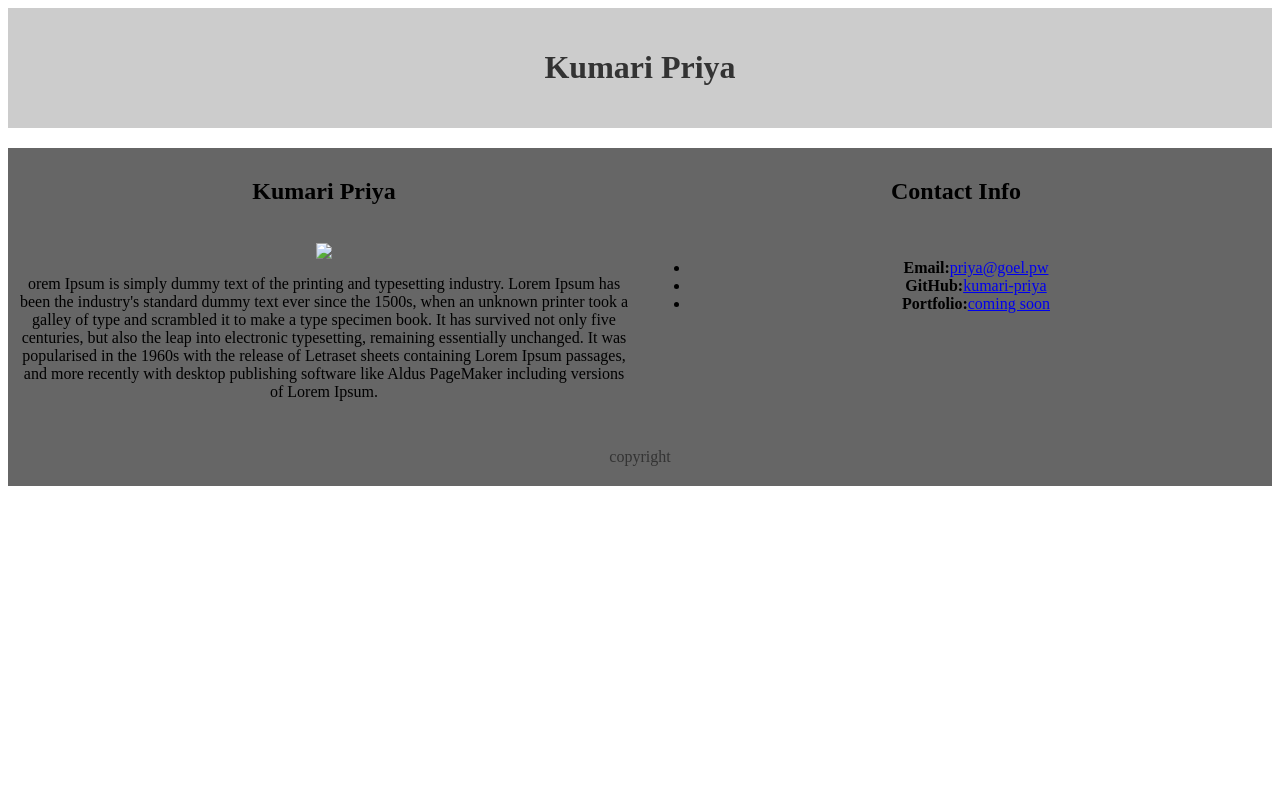
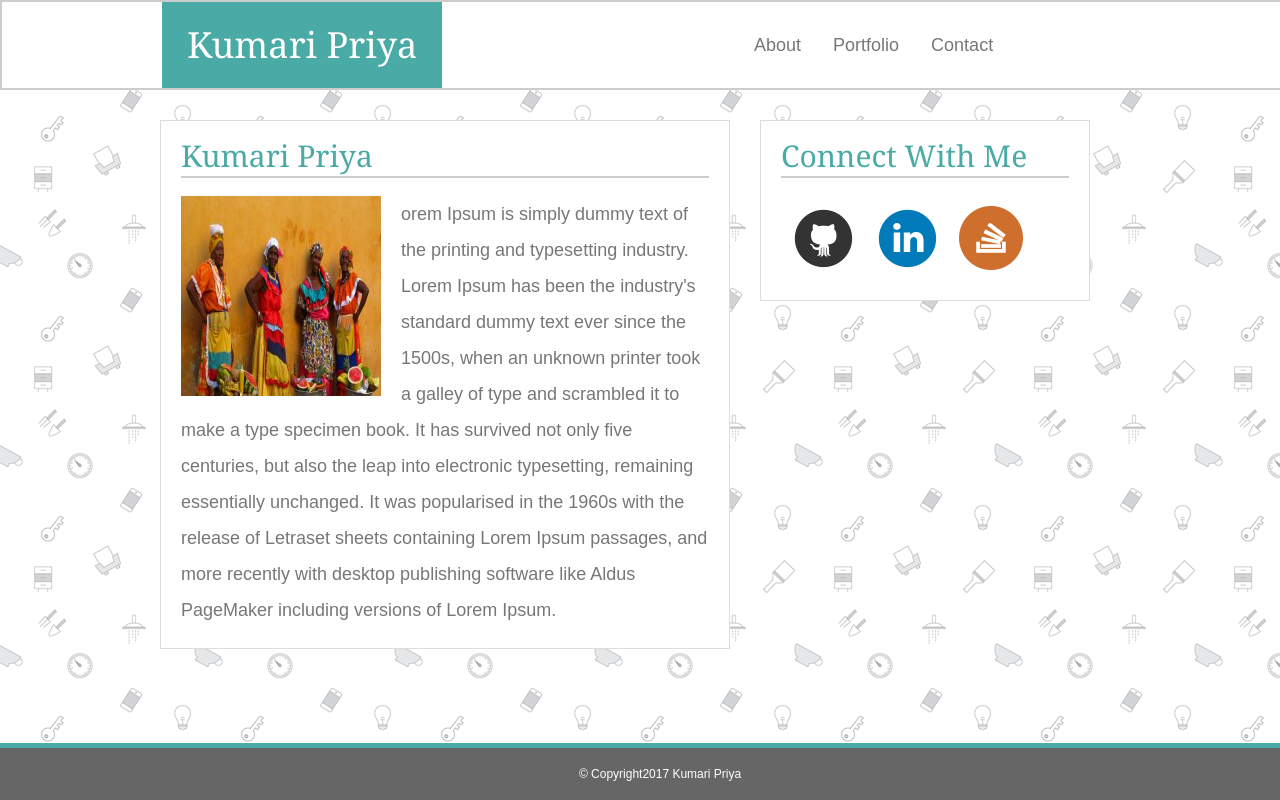
Before and after one commit to kumari-priya/kumari-priya.github.io, a plain HTML site: page index.html in a window 1280 px wide. Drawn offline with Linux system fonts and the light colour scheme.

Commit message:
update  portfolio page

```diff
--- a/assets/css/reset.css
+++ b/assets/css/reset.css
@@ -0,0 +1,48 @@
+/* http://meyerweb.com/eric/tools/css/reset/
+   v2.0 | 20110126
+   License: none (public domain)
+*/
+
+html, body, div, span, applet, object, iframe,
+h1, h2, h3, h4, h5, h6, p, blockquote, pre,
+a, abbr, acronym, address, big, cite, code,
+del, dfn, em, img, ins, kbd, q, s, samp,
+small, strike, strong, sub, sup, tt, var,
+b, u, i, center,
+dl, dt, dd, ol, ul, li,
+fieldset, form, label, legend,
+table, caption, tbody, tfoot, thead, tr, th, td,
+article, aside, canvas, details, embed,
+figure, figcaption, footer, header, hgroup,
+menu, nav, output, ruby, section, summary,
+time, mark, audio, video {
+	margin: 0;
+	padding: 0;
+	border: 0;
+	font-size: 100%;
+	font: inherit;
+	vertical-align: baseline;
+}
+/* HTML5 display-role reset for older browsers */
+article, aside, details, figcaption, figure,
+footer, header, hgroup, menu, nav, section {
+	display: block;
+}
+body {
+	line-height: 1;
+}
+ol, ul {
+	list-style: none;
+}
+blockquote, q {
+	quotes: none;
+}
+blockquote:before, blockquote:after,
+q:before, q:after {
+	content: '';
+	content: none;
+}
+table {
+	border-collapse: collapse;
+	border-spacing: 0;
+}
--- a/assets/css/style.css
+++ b/assets/css/style.css
@@ -1,32 +1,41 @@
-/**
- * Float Layout Activity
- **/
+body{
+  color: #777777;
+  font-family: 'Arial', 'Helvetica Neue', Helvetica, sans-serif;
+  font-size: 18px;
+  background: #ffffff url("../images/doodles.png") repeat right top;
 
-* {
-  box-sizing: border-box;
-  text-align: center;
 }
+.divHeader{
 
-body {
 }
+#header {
+  margin: 0;
+  border : solid 2px #cccccc;
+  background-color: white!important;
+  width: 100%;
 
-header {
-  padding: 20px;
-  margin-bottom: 20px;
-  color: #333;
-  background: #ccc;
 }
+.header-content{
+  width: 960px;
+  margin: 0 auto;
+}
+h1, h2{
+  font-family: 'Georgia', Times, Times New Roman, serif;
+}
+h1{
+  font-size: 36px;
+  background: #4aaaa5;
+  color: #ffffff;
+  padding: 25px;
+  width: 40%;
 
-section {
 }
-
-#division {
-    width:100%;
-    padding:20px;
-    margin:10px;
-    background: #6ea3da;
+h2{
+  font-size: 30px;
+  color: #4aaaa5;
+  padding-bottom: 5px;
+  border-bottom: solid 2px #cccccc;
 }
-
 aside {
     float: left;
     background: white;
@@ -35,15 +44,27 @@ aside {
     margin-left: 50px;
 }
 footer {
+  position: fixed;
+  bottom: 0;
+  width: 100%;
   padding: 20px;
   margin-top: 20px;
-  color: #333;
+  color: #ffffff;
+  font-size: 12px;
   background: #666666;
+  border-top: solid 5px #4aaaa5;
+
+}
+
+.content{
+  width: 960px;
+  margin: 10px auto;
 }
 .main-content{
   color: #777777;
-  background: #ffffff;
+  background: white;
   border: solid 1px #dddddd;
+  margin: 20px auto;
 }
 
 .clearfix::after {
@@ -51,9 +72,64 @@ footer {
   display: block;
   clear: both;
 }
-.column {
+.column1 {
     float: left;
-    width: 50%;
+    width: 55%;
+    padding: 20px;
+    margin-right: 30px;
+}
+.column2 {
+    float: left;
+    width: 30%;
+    padding: 20px;
+}
+.head-column1{
+  float: left;
+  width: 60%;
+}
+.head-column2{
+  float: left;
+  width: 30%;
+  vertical-align: middle;
+  margin-top: 20px;
+}
+
+/*Navigation*/
+ul {
+    list-style-type: none;
+    margin: 0;
+    padding: 0;
+    overflow: hidden;
+    background-color: white;
+
+}
+
+li {
+    float: left;
+
+}
+
+li a {
+    display: block;
+    color: #777777;
+    text-align: center;
+    padding: 14px 16px;
+    text-decoration: none;
+}
+
+li a:hover {
+    background-color: #4aaaa5;
+    color: white;
+}
+#clink li a{
     padding: 10px;
-    height: 300px; /* Should be removed. Only for demonstration */
 }
+#bio-image{
+  height:200px;
+  width:200px;
+  float:left;
+  margin-right: 20px;
+}
+p{
+  line-height: 2;
+}
--- a/index.html
+++ b/index.html
@@ -1,37 +1,65 @@
 <head>
     <title>Kumari Priya</title>
+    <link rel="stylesheet" type="text/css" href="assets/css/reset.css">
     <link rel="stylesheet" type="text/css" href="assets/css/style.css">
 </head>
+
 <body>
+    <!-- <header class="clearfix content">
 
-<header>
-    <h1>Kumari Priya</h1>
-</header>
-<nav>
+        <h1 css="head-column1">Kumari Priya</h1>
 
-</nav
+            <ul css="head-column2">
+                <li><a class="active" href="#home">About</a></li>
+                <li><a href="#news">Portfolio</a></li>
+                <li><a href="#contact">Contact</a></li>
+            </ul>
 
-<content class="clearfix">
-    <section id="about-me" class="column">
-      <article id="main-content">
+
+    </header> -->
+    <div id="header">
+        <div class="clearfix header-content">
+        <div class="head-column1">
+            <h1 >Kumari Priya</h1>
+        </div>
+        <div class="head-column2">
+          <ul >
+              <li><a class="active" href="#home">About</a></li>
+              <li><a href="#news">Portfolio</a></li>
+              <li><a href="#contact">Contact</a></li>
+          </ul>
+        </div>
+      </div>
+    </div>
+
+
+    <div class="clearfix content">
+        <div id="about-me">
+            <article class="column1 main-content">
                 <h2>Kumari Priya</h2>
                 <br>
-    <img src="./Corujinha convite.png" id="bio-image">
-    <p>orem Ipsum is simply dummy text of the printing and typesetting industry. Lorem Ipsum has been the industry's standard dummy text ever since the 1500s, when an unknown printer took a galley of type and scrambled it to make a type specimen book. It has survived not only five centuries, but also the leap into electronic typesetting, remaining essentially unchanged. It was popularised in the 1960s with the release of Letraset sheets containing Lorem Ipsum passages, and more recently with desktop publishing software like Aldus PageMaker including versions of Lorem Ipsum.</p>
+                <img src="assets/images/profile_pic.jpg" id="bio-image">
+                <p>
+                orem Ipsum is simply dummy text of the printing and typesetting industry. Lorem Ipsum has been the industry's standard dummy text ever since the 1500s, when an unknown printer took a galley of type and scrambled it to make a type specimen
+                    book. It has survived not only five centuries, but also the leap into electronic typesetting, remaining essentially unchanged. It was popularised in the 1960s with the release of Letraset sheets containing Lorem Ipsum passages, and
+                    more recently with desktop publishing software like Aldus PageMaker including versions of Lorem Ipsum.
+                  </p>
             </article>
-    </section>
-    <section id="contact-info" class="column">
-    <h2>Contact Info</h2>
+        </div>
+        <div class="column2 main-content">
+            <h2>Connect With Me</h2>
             <br>
-    <ul>
-        <li><strong>Email:</strong><a href="mailto:priya@goel.pw" target="_top">priya@goel.pw</a></li>
-         <li><strong>GitHub:</strong><a href="https://github.com/kumari-priya" target="_blank">kumari-priya</a></li>
-          <li><strong>Portfolio:</strong><a href="#" >coming soon</a></li>
+            <ul id="clink">
+              <li><a href="https://github.com/kumari-priya" target="_blank"><img src="assets/images/github.png" alt="GitHub"></a></li>
+              <li><a href="https://www.linkedin.com/in/kumaripriya/" target="_blank"><img src="assets/images/linkedin.png" alt="LinkedIn"></a></li>
+              <li><a href="https://stackoverflow.com/users/6535071/k-priya" target="_blank"><img src="assets/images/stackoverflow.png" alt="StackOverflow"></a></li>
             </ul>
-    </section>
-</content>
+        </div>
+    </div>
+
     <footer>
-<center>copyright</center>
+        <center>&copy; Copyright2017 Kumari Priya</center>
     </footer>
 </body>
+
 </html>
--- a/style.css
+++ /dev/null
@@ -1,3 +0,0 @@
-body {
-  padding: 0;
-}
```
Also changed, not shown: assets/images/doodles.png (added), assets/images/github.png (added), assets/images/linkedin.png (added), assets/images/profile_pic.jpg (added), assets/images/stackoverflow.png (added). Lines whose indentation alone changed are shown as unchanged.
